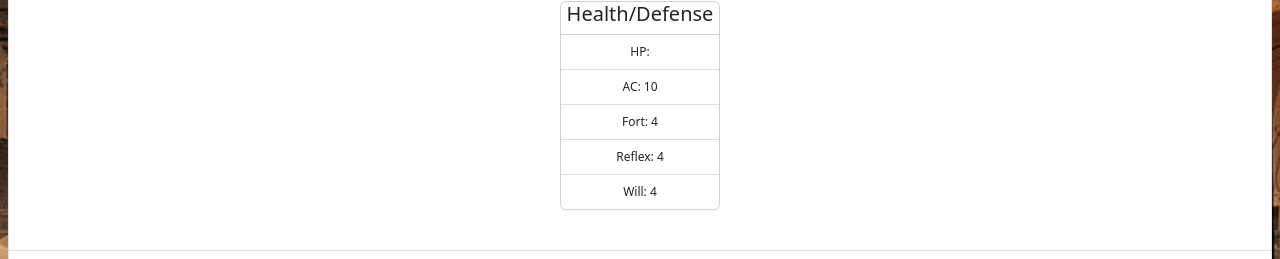
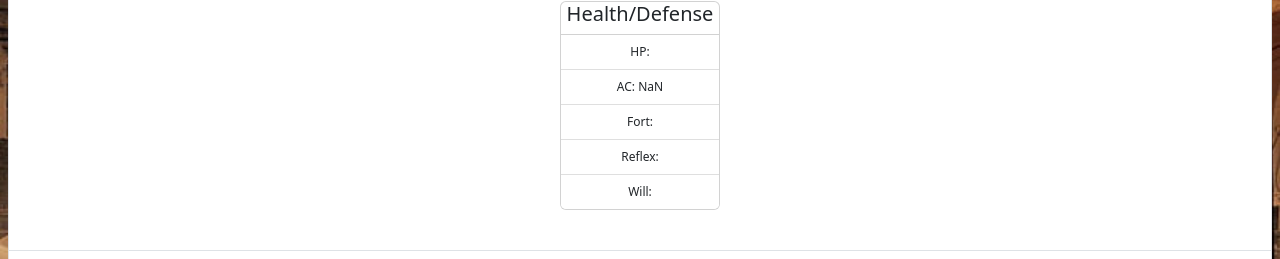
Before and after one commit to rjo6615/DnD, a React (Create React App) app in the folder client/: page /zombies-character-sheet/1 in a window 1280 px wide. Both pictures are taken after a click on the button "Health/Defense". Shown: the part 273-532 px from the top of the page. Built offline with nearby package versions, Linux system fonts and the light colour scheme; no server answers.

Commit message:
got saves working and displaying

```diff
--- a/client/src/components/Zombies/ZombiesCharacterSheet.js
+++ b/client/src/components/Zombies/ZombiesCharacterSheet.js
@@ -73,6 +73,25 @@ export default function ZombiesCharacterSheet() {
   wisMod = Math.floor((parsedWis - 10) / 2);
   chaMod = Math.floor((parsedCha - 10) / 2);
 
+  // Saves Maffs
+  let fortSave;
+  let reflexSave;
+  let willSave;
+  if (form.occupation.Fort === "0") {
+    fortSave = Math.floor(form.level / 3);
+  } if (form.occupation.Fort === "1") {
+    fortSave = Math.floor((form.level / 2) + 2);
+  }
+  if (form.occupation.Reflex === "0") {
+    reflexSave = Math.floor(form.level / 3);
+  } else if (form.occupation.Reflex === "1") {
+    reflexSave = Math.floor((form.level / 2) + 2);
+  }
+  if (form.occupation.Will === "0") {
+    willSave = Math.floor(form.level / 3);
+  } else if (form.occupation.Will === "1") {
+    willSave = Math.floor((form.level / 2) + 2);
+  }
  return (
 <center style={{ backgroundImage: 'url(../images/zombie.jpg)', backgroundSize: "cover", backgroundRepeat: "no-repeat"}}>
       <h1 className="text-light">{form.characterName}</h1>
@@ -100,10 +119,10 @@ export default function ZombiesCharacterSheet() {
         <Card.Title>Health/Defense</Card.Title>
       <ListGroup className="list-group-flush" style={{ fontSize: '.75rem' }}>
         <ListGroup.Item>HP: {form.health}</ListGroup.Item>
-        <ListGroup.Item>AC: 10</ListGroup.Item>
-        <ListGroup.Item>Fort: 4</ListGroup.Item>
-        <ListGroup.Item>Reflex: 4</ListGroup.Item>
-        <ListGroup.Item>Will: 4</ListGroup.Item>
+        <ListGroup.Item>AC: {Number(10) + Number(dexMod)}</ListGroup.Item>
+        <ListGroup.Item>Fort: {fortSave}</ListGroup.Item>
+        <ListGroup.Item>Reflex: {reflexSave}</ListGroup.Item>
+        <ListGroup.Item>Will: {willSave}</ListGroup.Item>
       </ListGroup>
     </Card>
         </Accordion.Body>
```
